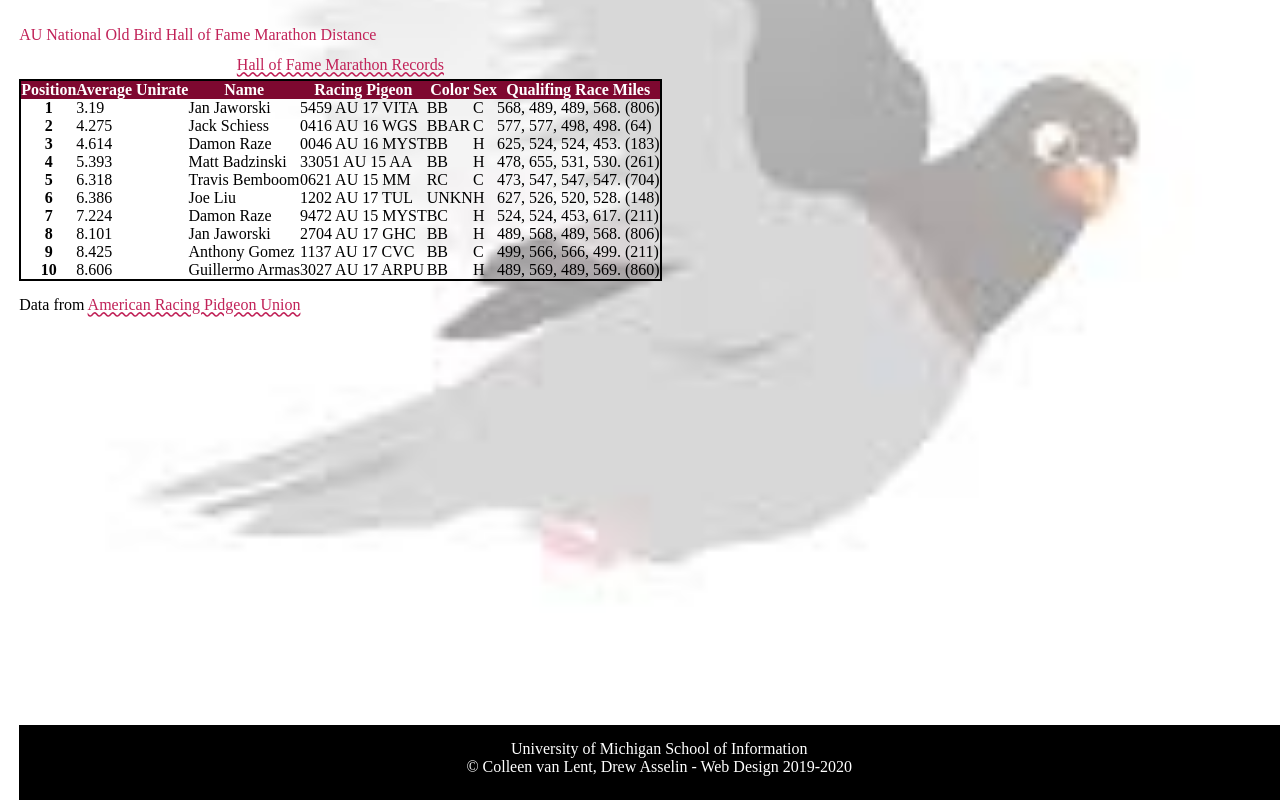
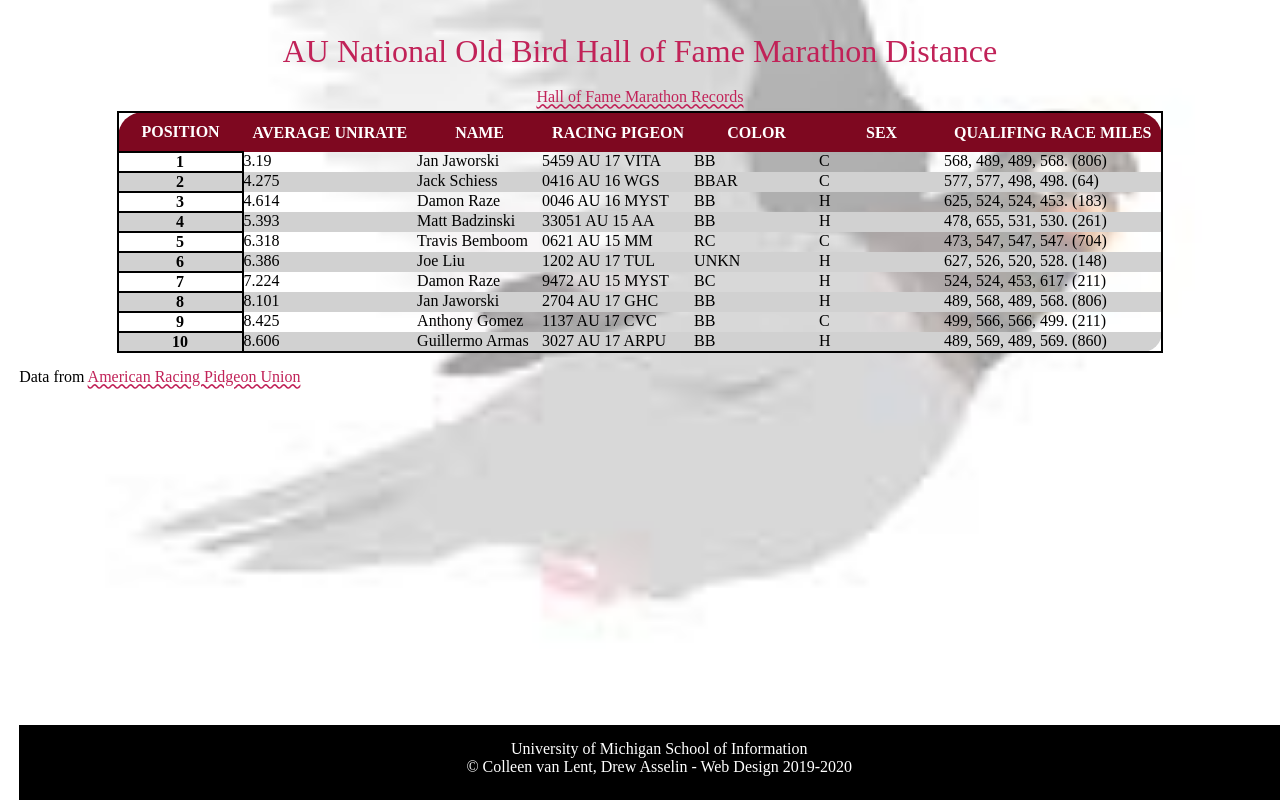
Before and after one commit to ironblyat/homework3, a plain HTML site: page index.html in a window 1280 px wide. Drawn offline with Linux system fonts and the light colour scheme; a web font is replaced by a local one.

Commit message:
getting there

```diff
--- a/css/style.css
+++ b/css/style.css
@@ -27,11 +27,13 @@ MAIN{
   margin-bottom: 100px;
 }
 
-H1{
+h1{
+  text-align:center;
+  line-height: 2;
   color: #c12258;
   font-size: 2em
-  text-align:center;
-  line-height: 2;
+
+
 }
 
 CAPTION{
@@ -51,15 +53,25 @@ a{
 
 table{
     border: 2px solid #000000;
+    border-collapse: collapse;
+    margin-right: auto;
+    margin-left: auto;
+    border-radius: 25px;
 }
 
 .colhead{
   background-color: #7e0830;
   color: #FFFFFF;
+  min-width: 125px;
+  padding: 10px;
+  background-color: #7E0820;
+  vertical-align: middle;
+  text-align: center;
+  text-transform: uppercase;
 }
 
 .rowhead{
-
+  border: 2px solid #000000;
 }
 
 td{
@@ -70,11 +82,33 @@ tr{
 
 }
 
+tr:nth-child(2n) {
+  background-color: #D1D1D1;
+}
+
+tr:hover {
+  background-color: rgba(126,8,32,0.25);
+}
+
 *{
 
 }
 
-thead tr:first-child th:first-child{}
+
+tr:first-child th:first-child{
+  border-top-left-radius: 25px;
+}
+tr:first-child th:last-child {
+	border-top-right-radius: 25px;
+}
+
+tr:last-child td:first-child {
+	border-bottom-left-radius: 25px;
+}
+
+tr:last-child td:last-child{
+  	border-bottom-right-radius: 25px;
+}
 
 footer{
   width:100%;
```
